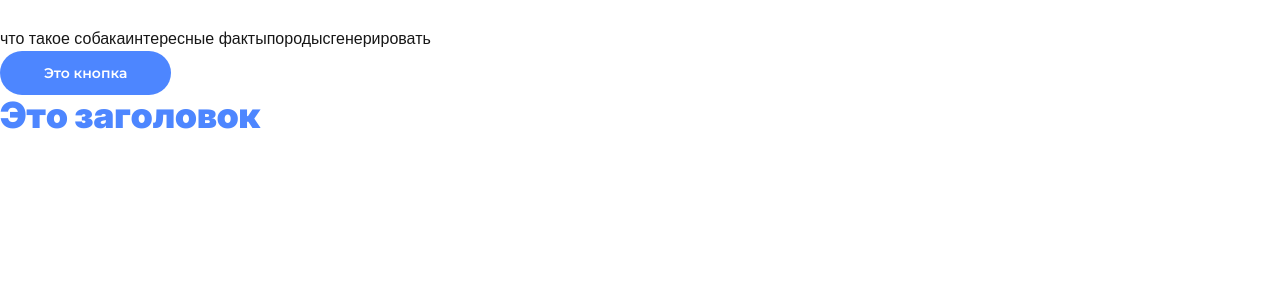
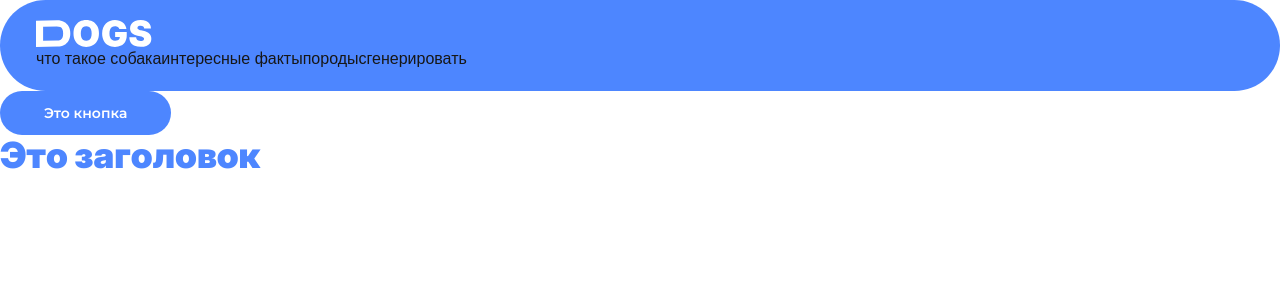
Before and after one commit to Danil-Dol/DOGS-API-REACT-NEW-2, a Next.js app: page / in a window 1280 px wide. Shown: the top 300 px of the page. Built offline with nearby package versions, Linux system fonts and the light colour scheme.

Commit message:
header-2

```diff
--- a/src/app/layout.js
+++ b/src/app/layout.js
@@ -20,7 +20,7 @@ export const metadata = {
 export default function RootLayout({ children }) {
   return (
     <html lang="en">
-      <body>
+      <body className="">
         <header>
 
         </header>
--- a/widgets/header.js
+++ b/widgets/header.js
@@ -10,7 +10,7 @@ const links = [
 
 export const Header = () =>{
     return(
-        <div>
+        <div className="bg-[#4d86ff] w-screen rounded-full items-center justify-between px-9 py-5">
             <Logo />
             <nav>
                 {links.map((item, i)=>{
```
